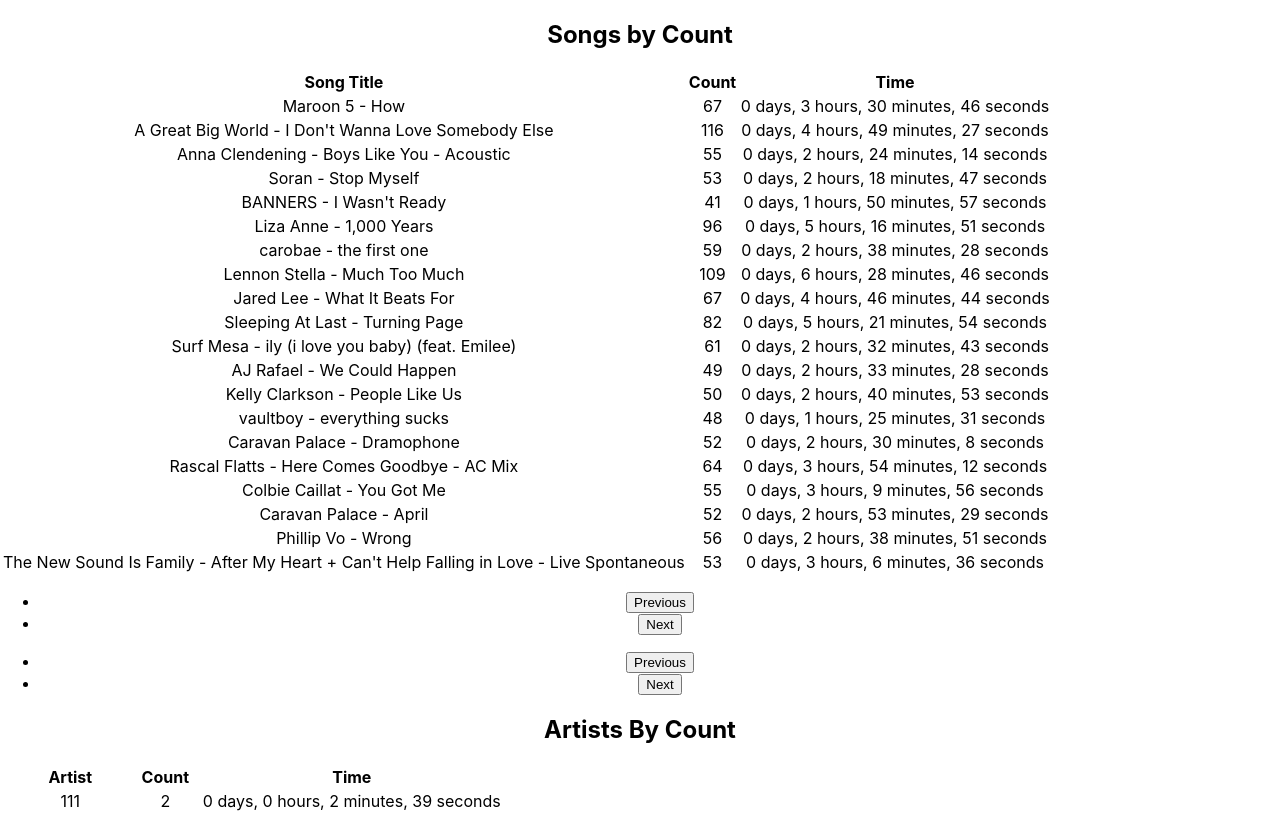
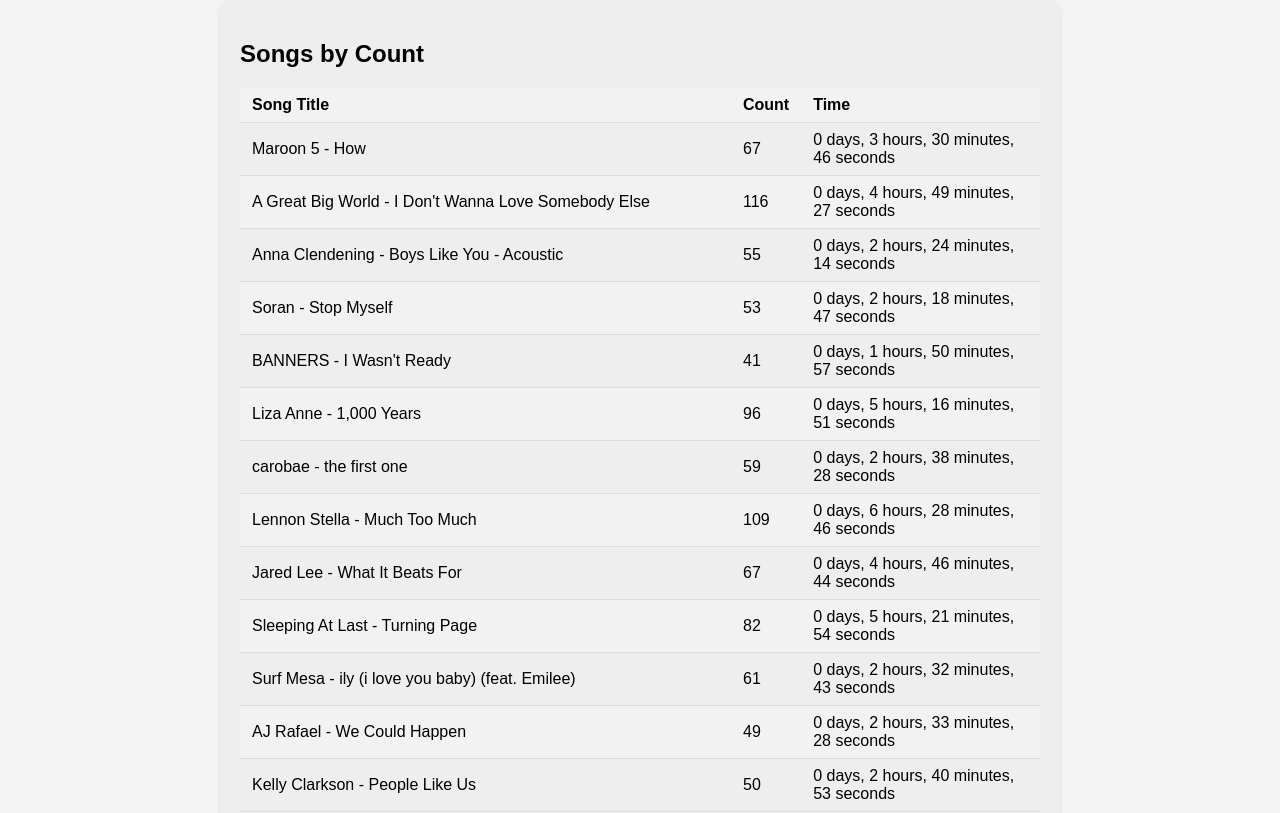
Before and after one commit to jdoofey/musicTaste, a React (Create React App) app in the folder app/: page / in a window 1280 px wide. Shown: the top 813 px of the page. Built offline with nearby package versions, Linux system fonts and the light colour scheme.

Commit message:
added some basic styling to center the table

```diff
--- a/app/public/index.html
+++ b/app/public/index.html
@@ -25,6 +25,7 @@
       Learn how to configure a non-root public URL by running `npm run build`.
     -->
     <title>React App</title>
+    <link rel="stylesheet" type="text/css" href="styles.css" />
   </head>
   <body>
     <noscript>You need to enable JavaScript to run this app.</noscript>
--- /dev/null
+++ b/app/public/styles.css
@@ -0,0 +1,62 @@
+body {
+  font-family: Arial, sans-serif;
+  background-color: #f4f4f4;
+  margin: 0;
+  padding: 0;
+  display: flex;
+  flex-direction: column;
+  align-items: center;
+  justify-content: center;
+  min-height: 100vh;
+}
+
+.container {
+  background-color: #eee;
+  border-radius: 10px;
+  box-shadow: 0 2px 4px rgba(0, 0, 0, 0.1);
+  padding: 20px;
+  max-width: 800px;
+  width: 100%;
+}
+
+table {
+  width: 100%;
+  border-collapse: collapse;
+}
+
+th, td {
+  padding: 8px 12px;
+  text-align: left;
+  border-bottom: 1px solid #ddd;
+}
+
+th {
+  background-color: #f2f2f2;
+}
+
+tr:nth-child(even) {
+  background-color: #f2f2f2;
+}
+
+.pagination {
+  list-style: none;
+  display: flex;
+  justify-content: center;
+  margin-top: 20px;
+}
+
+.pagination li {
+  margin: 0 4px;
+}
+
+.pagination li a {
+  text-decoration: none;
+  padding: 6px 12px;
+  border: 1px solid #ccc;
+  border-radius: 4px;
+  color: #333;
+}
+
+.pagination li a:hover {
+  background-color: #f2f2f2;
+}
--- a/app/src/App.css
+++ /dev/null
@@ -1,38 +0,0 @@
-.App {
-  text-align: center;
-}
-
-.App-logo {
-  height: 40vmin;
-  pointer-events: none;
-}
-
-@media (prefers-reduced-motion: no-preference) {
-  .App-logo {
-    animation: App-logo-spin infinite 20s linear;
-  }
-}
-
-.App-header {
-  background-color: #282c34;
-  min-height: 100vh;
-  display: flex;
-  flex-direction: column;
-  align-items: center;
-  justify-content: center;
-  font-size: calc(10px + 2vmin);
-  color: white;
-}
-
-.App-link {
-  color: #61dafb;
-}
-
-@keyframes App-logo-spin {
-  from {
-    transform: rotate(0deg);
-  }
-  to {
-    transform: rotate(360deg);
-  }
-}
--- a/app/src/App.js
+++ b/app/src/App.js
@@ -3,7 +3,7 @@
 import ArtistCountTable from './components/ArtistCount';
 import Pagination from './components/Pagination';
 /* TODO IMPORT SONGCOUNT AND ARTIST COUNT COMPONENTS */
-import './App.css';
+
 
 function App() {
 
--- a/app/src/components/SongCount.js
+++ b/app/src/components/SongCount.js
@@ -34,7 +34,7 @@
 
 
   return (
-    <div>
+    <div className="container">
       <h2>Songs by Count</h2>
       <table>
         <thead>
--- a/app/src/index.css
+++ /dev/null
@@ -1,13 +0,0 @@
-body {
-  margin: 0;
-  font-family: -apple-system, BlinkMacSystemFont, 'Segoe UI', 'Roboto', 'Oxygen',
-    'Ubuntu', 'Cantarell', 'Fira Sans', 'Droid Sans', 'Helvetica Neue',
-    sans-serif;
-  -webkit-font-smoothing: antialiased;
-  -moz-osx-font-smoothing: grayscale;
-}
-
-code {
-  font-family: source-code-pro, Menlo, Monaco, Consolas, 'Courier New',
-    monospace;
-}
--- a/app/src/index.js
+++ b/app/src/index.js
@@ -1,6 +1,5 @@
 import React from 'react';
 import ReactDOM from 'react-dom/client';
-import './index.css';
 import App from './App';
 import reportWebVitals from './reportWebVitals';
 
```
